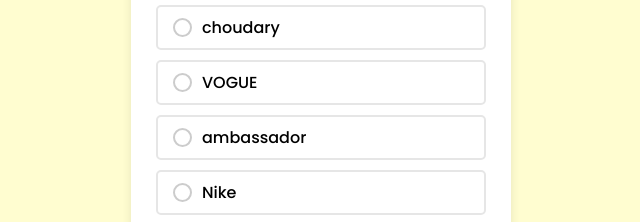
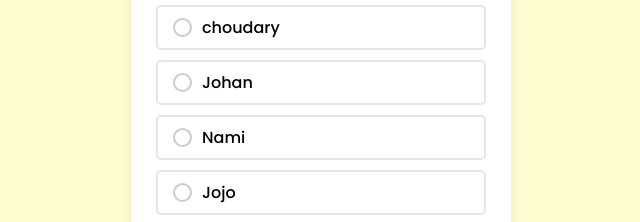
Before and after one commit to Votecount/Voteme, a plain HTML site: page Index.html in a window 1280 px wide. Shown: the part 272-494 px from the top of the page, 319-959 px from the left. Drawn offline with Linux system fonts and the light colour scheme.

Commit message:
Update Index.html

```diff
--- a/Index.html
+++ b/Index.html
@@ -200,7 +200,7 @@
         <div class="row">
           <div class="column">
             <span class="circle"></span>
-            <span class="text">VOGUE
+            <span class="text">Johan
             </span>
           </div>
           <span class="percent">25%</span>
@@ -211,7 +211,7 @@
         <div class="row">
           <div class="column">
             <span class="circle"></span>
-            <span class="text">ambassador
+            <span class="text">Nami
            </span>
           </div>
           <span class="percent">15%</span>
@@ -222,7 +222,7 @@
         <div class="row">
           <div class="column">
             <span class="circle"></span>
-            <span class="text">Nike
+            <span class="text">Jojo
             </span>
           </div>
           <span class="percent">10%</span>
```
